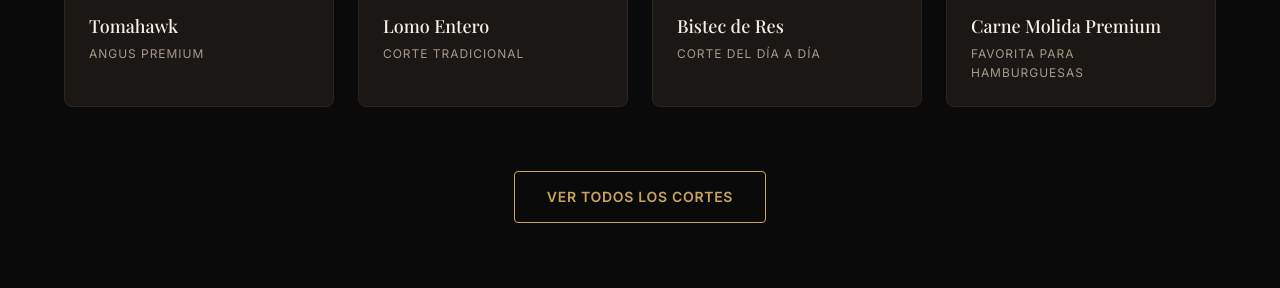
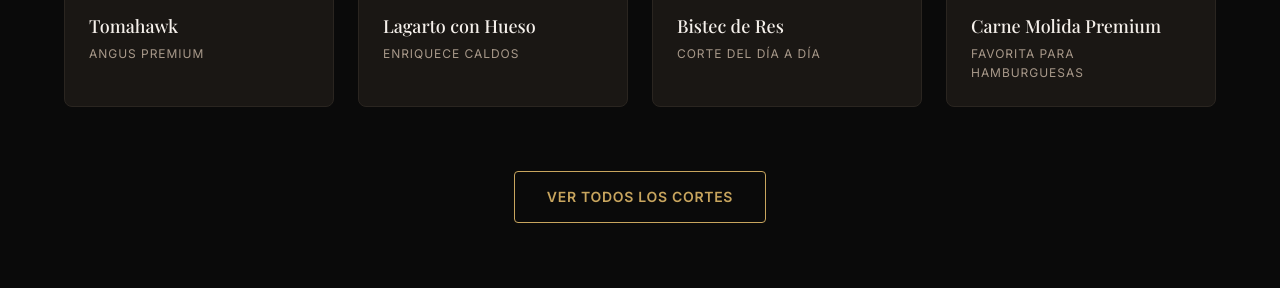
Before and after one commit to gmontero10/meat-for-kings, a Flask app: page / in a window 1280 px wide. Shown: the part 2173-2461 px from the top of the page. Run offline with Flask 3, Linux system fonts and the light colour scheme; data that the repository does not hold is empty; parts of the project's set-up code (start-up, migrations or seed data) failed here and were passed over; some web fonts are replaced.

Commit message:
Swap La Colección slot 6: Lomo Entero -> Lagarto con Hueso
Replaces the Lomo Entero card with Lagarto con Hueso. Tag stays
Premium; subtitle becomes "Enriquece caldos"; image reuses shank.jpg
from /cortes.

Co-Authored-By: Claude Opus 4.7 (1M context) <noreply@anthropic.com>

```diff
--- a/templates/home.html
+++ b/templates/home.html
@@ -1421,12 +1421,12 @@
 
         <a href="/cortes" class="coleccion-card reveal reveal-delay-2">
           <div class="coleccion-card-media">
-            <img src="/static/images/lomo_entero@600.jpg" alt="Lomo Entero corte tradicional" width="800" height="1067" loading="lazy" decoding="async">
+            <img src="/static/images/shank.jpg" alt="Lagarto con Hueso" width="800" height="1067" loading="lazy" decoding="async">
             <span class="coleccion-card-tag is-premium">Premium</span>
           </div>
           <div class="coleccion-card-body">
-            <h3 class="coleccion-card-name">Lomo Entero</h3>
-            <p class="coleccion-card-cat">Corte Tradicional</p>
+            <h3 class="coleccion-card-name">Lagarto con Hueso</h3>
+            <p class="coleccion-card-cat">Enriquece caldos</p>
           </div>
         </a>
 
```
